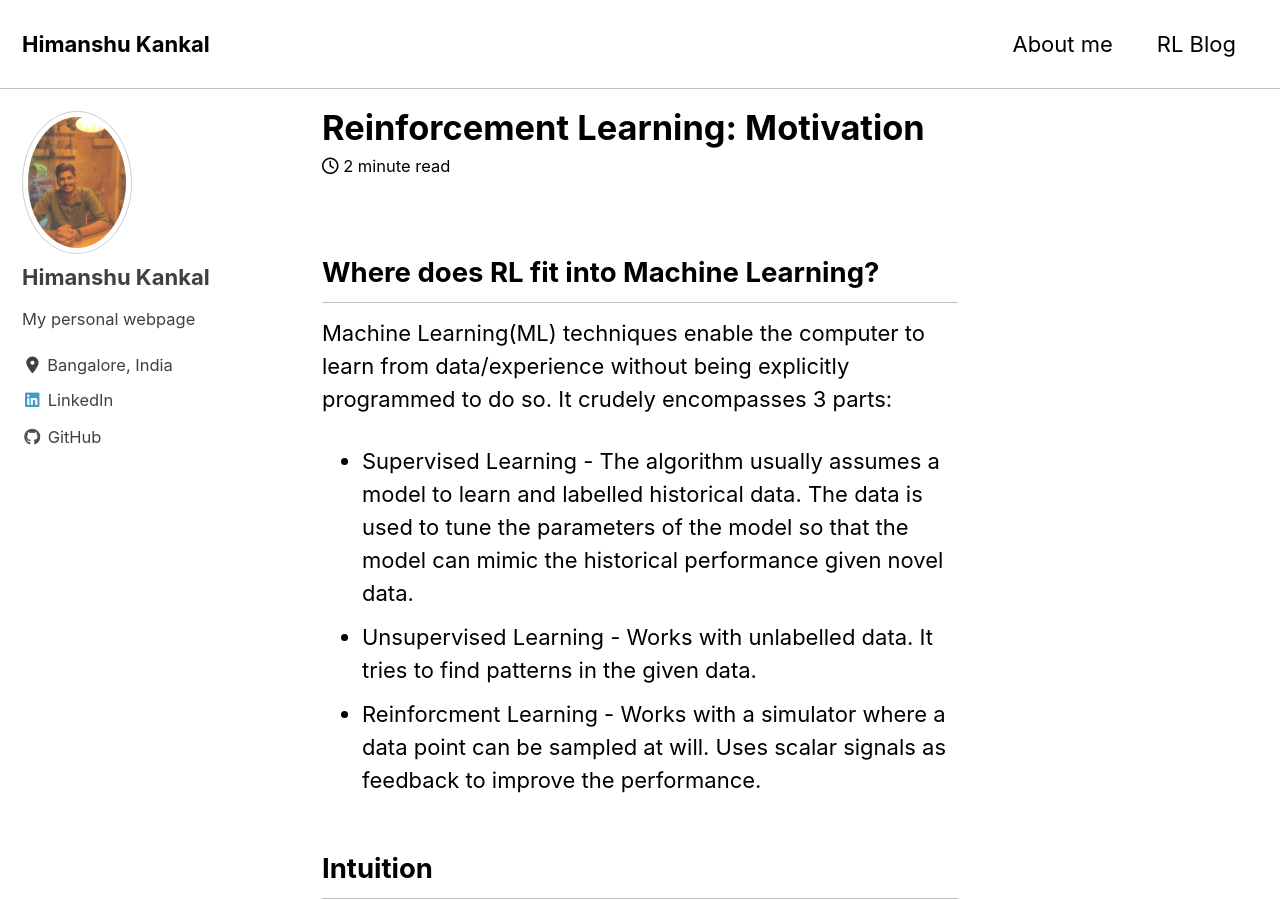
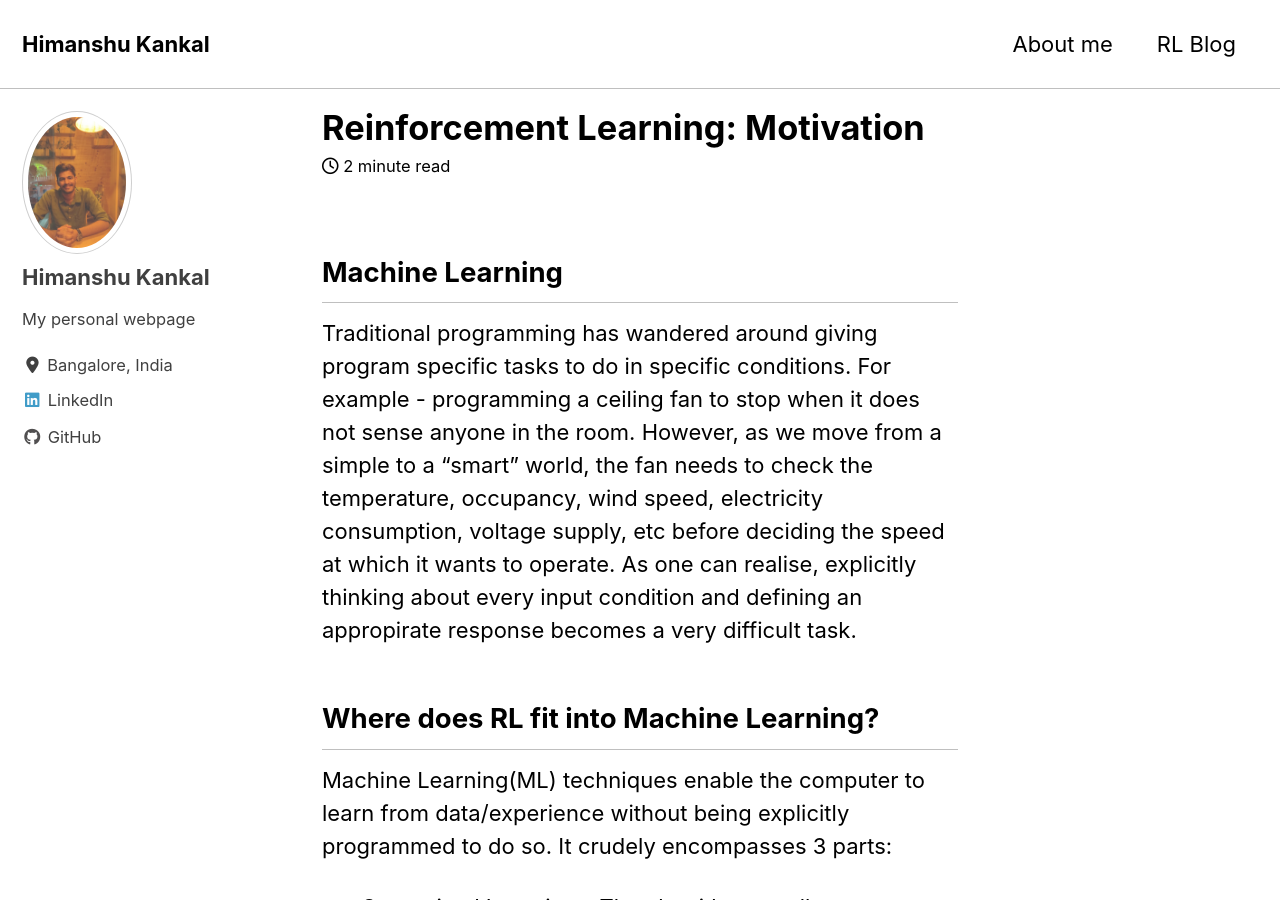
Before and after one commit to HimanUK/himanuk.github.io, a Jekyll site: the page built from _posts/2020-04-12-Intuition.md, in a window 1280 px wide and 900 px high. Built offline with Jekyll 4.4.1, drawn with Linux system fonts in a browser that asks for light colours; cached includes are drawn as plain includes; nearby versions of some CDN libraries.

Commit message:
Update 2020-04-12-Intuition.md

```diff
--- a/_posts/2020-04-12-Intuition.md
+++ b/_posts/2020-04-12-Intuition.md
@@ -6,6 +6,9 @@ tags: [Reinforcement Learning]
 mathjax: "true"
 comments: "true"
 ---
+
+## Machine Learning
+Traditional programming has wandered around giving program specific tasks to do in specific conditions. For example - programming a ceiling fan to stop when it does not sense anyone in the room. However, as we move from a simple to a "smart" world, the fan needs to check the temperature, occupancy, wind speed, electricity consumption, voltage supply, etc before deciding the speed at which it wants to operate. As one can realise, explicitly thinking about every input condition and defining an appropirate response becomes a very difficult task.
 
 ## Where does RL fit into Machine Learning?
 
```
